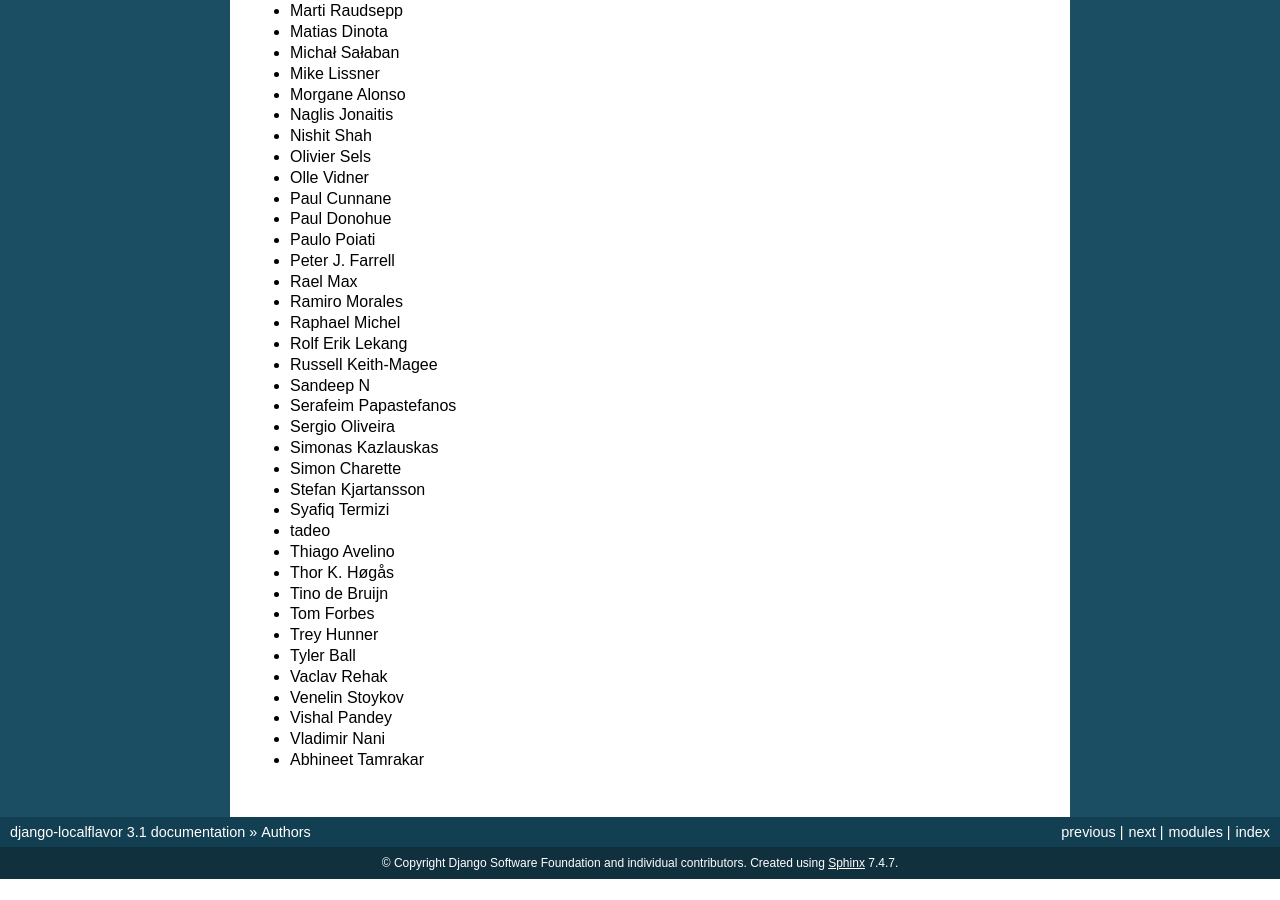
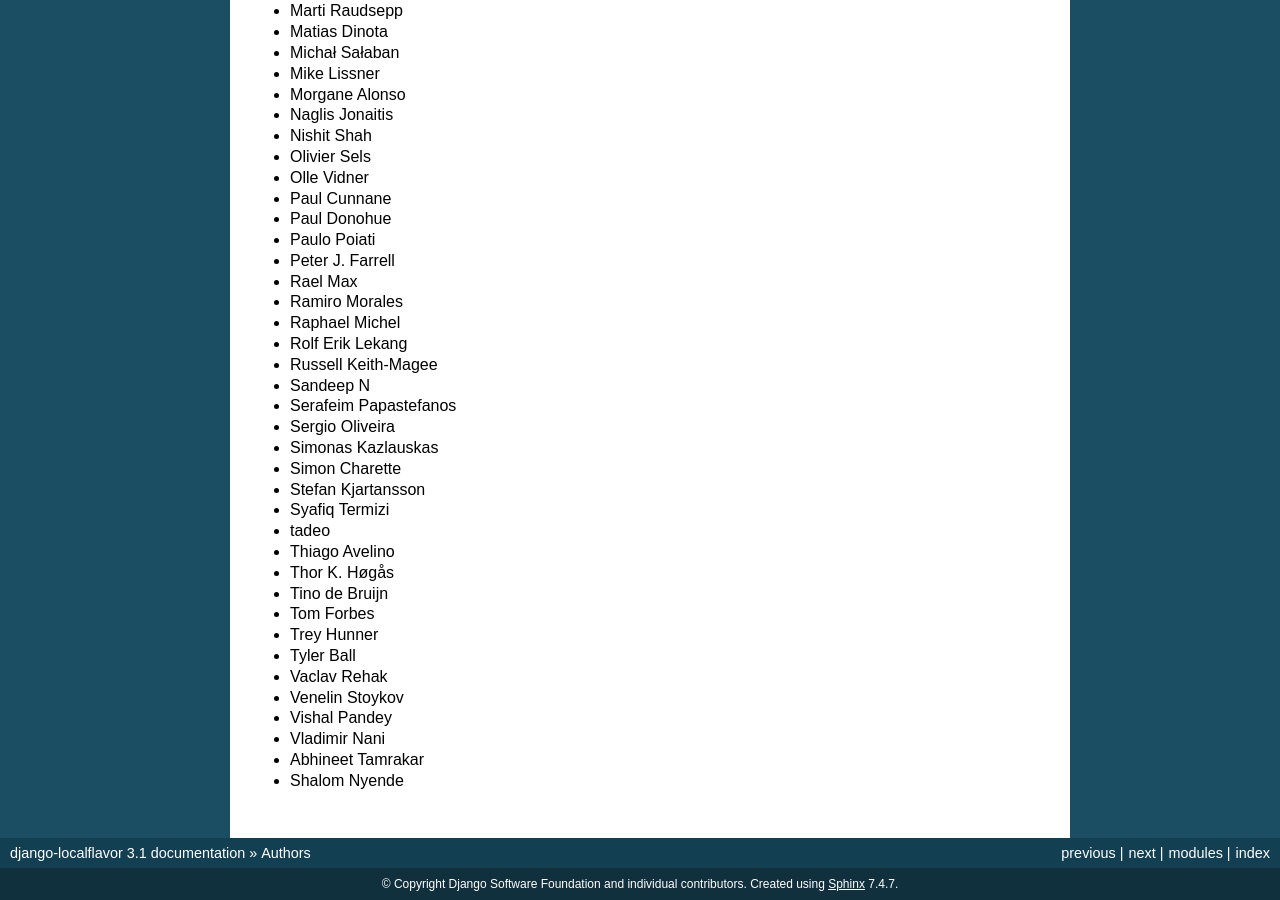
Before and after one commit to django/django-localflavor, a Sphinx documentation site: the page built from docs/authors.rst, in a window 1280 px wide and 900 px high, scrolled down 1900 px. Built offline with Sphinx 7.4.7, drawn with Linux system fonts in a browser that asks for light colours; before the commit the page ends 2779 px from its top, so only the background shows below that.

Commit message:
chore: auto update authors

```diff
--- a/docs/authors.rst
+++ b/docs/authors.rst
@@ -125,3 +125,4 @@ Authors
 * Vishal Pandey
 * Vladimir Nani
 * Abhineet Tamrakar
+* Shalom Nyende
```
